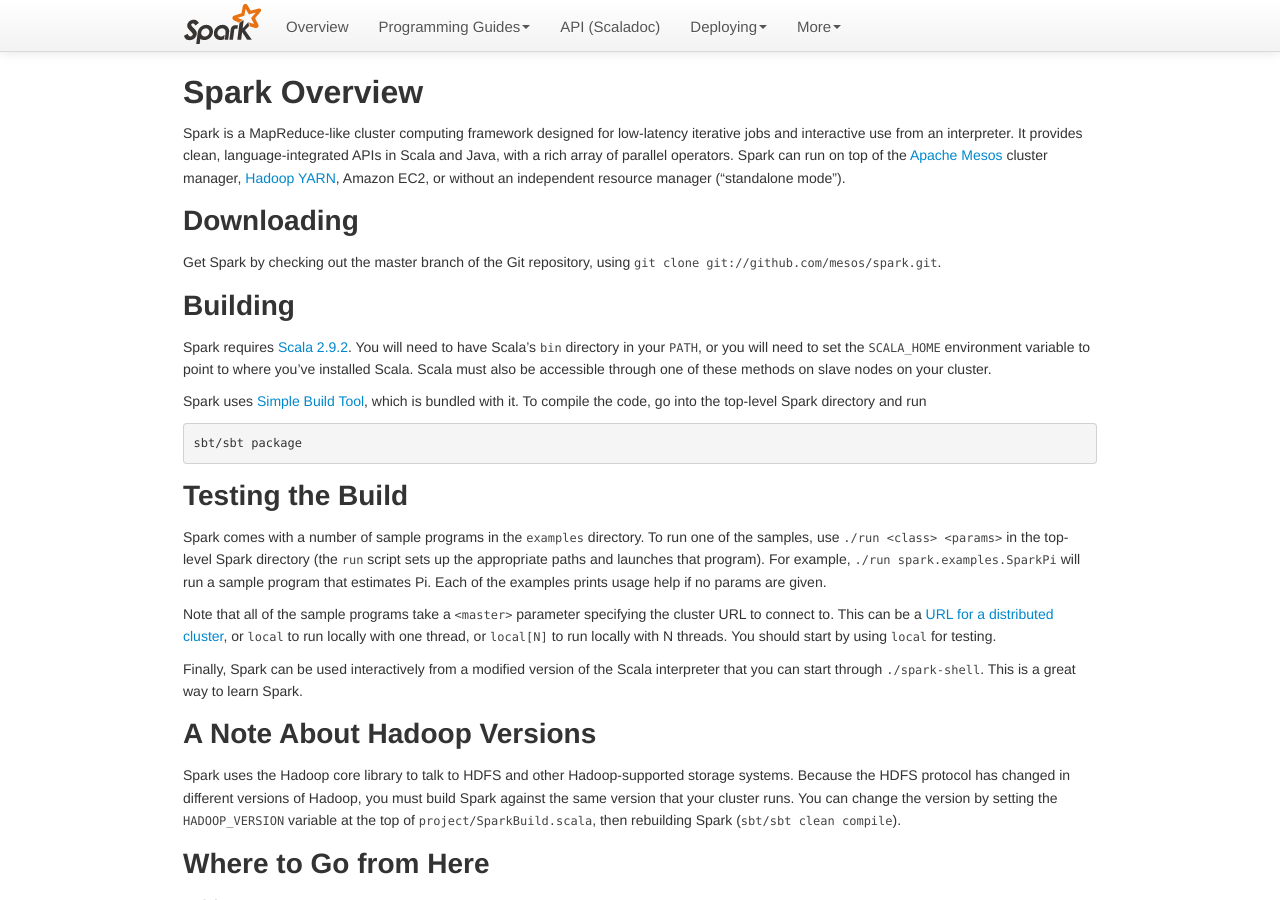
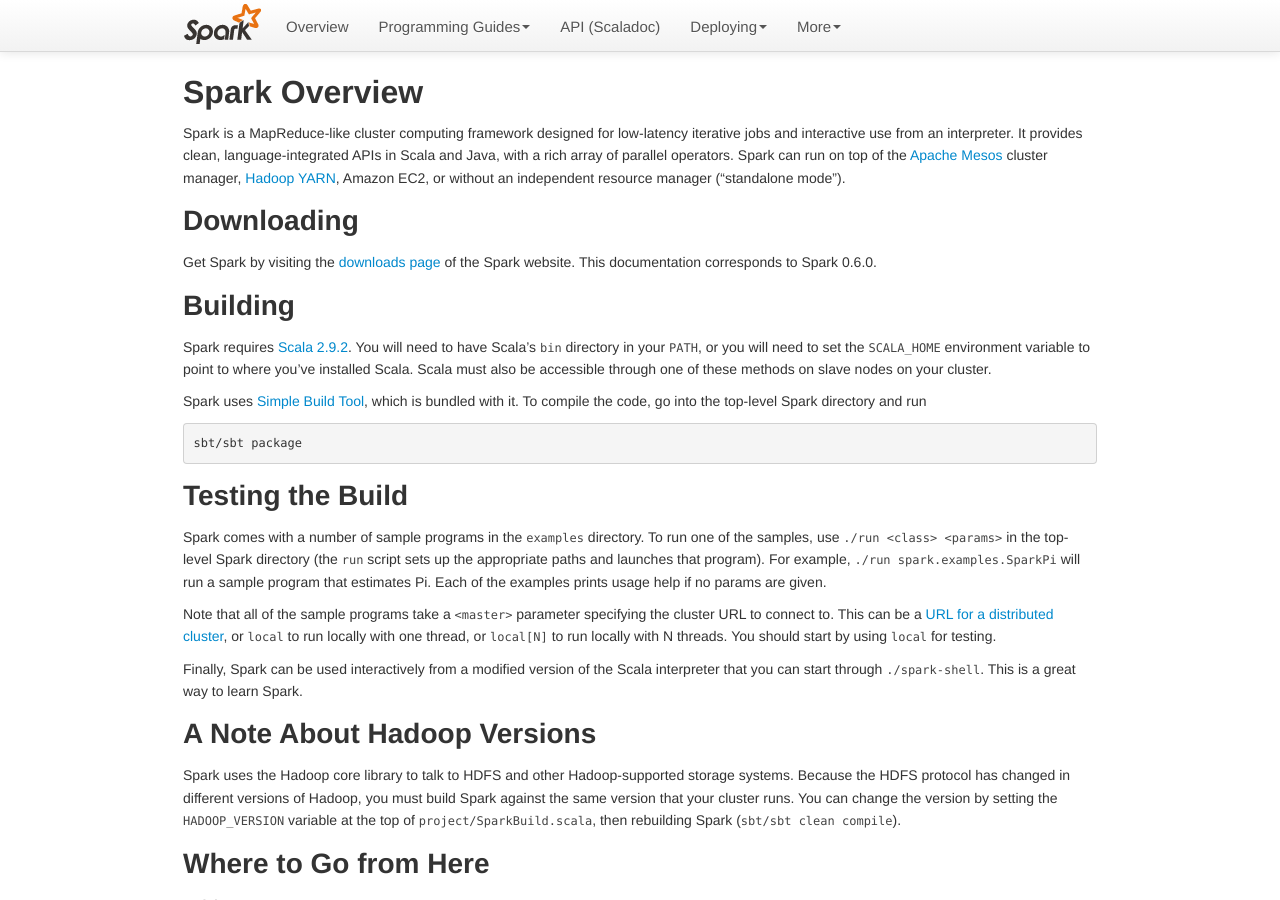
Before and after one commit to jaricftw/spark, a Jekyll site: the page built from docs/index.md, in a window 1280 px wide and 900 px high. Built offline with Jekyll 4.4.1, drawn with Linux system fonts in a browser that asks for light colours.

Commit message:
Adding new download instructions

```diff
--- a/docs/index.md
+++ b/docs/index.md
@@ -15,7 +15,7 @@
 
 # Downloading
 
-Get Spark by checking out the master branch of the Git repository, using `git clone git://github.com/mesos/spark.git`.
+Get Spark by visiting the [downloads page](http://spark-project.org/downloads.html) of the Spark website. This documentation corresponds to Spark {{site.SPARK_VERSION}}.
 
 # Building
 
```
